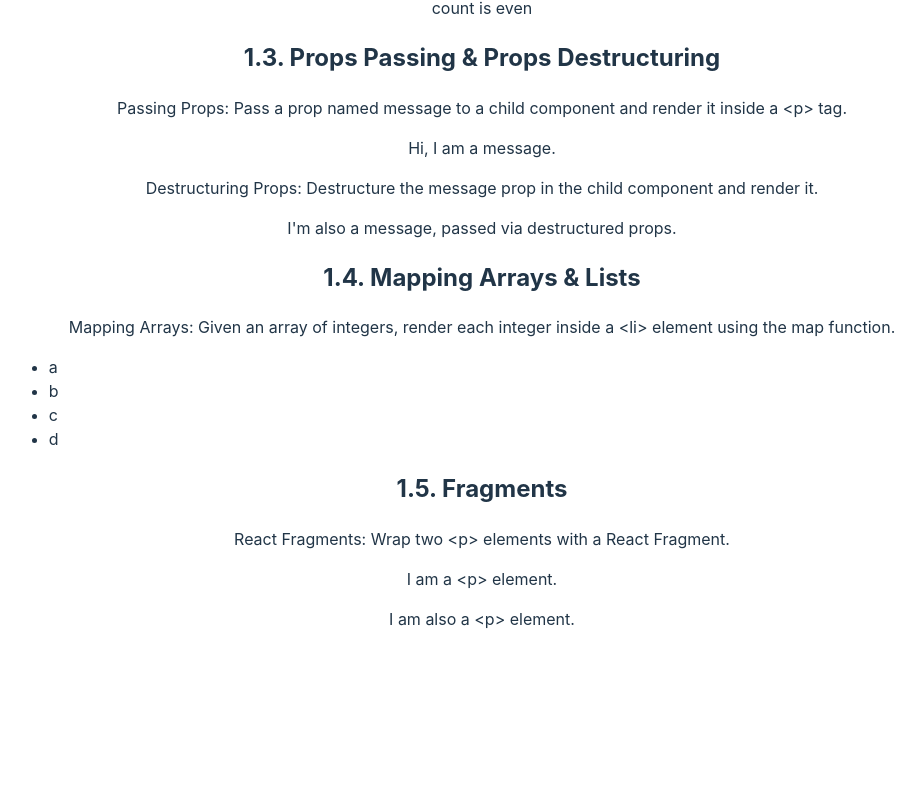
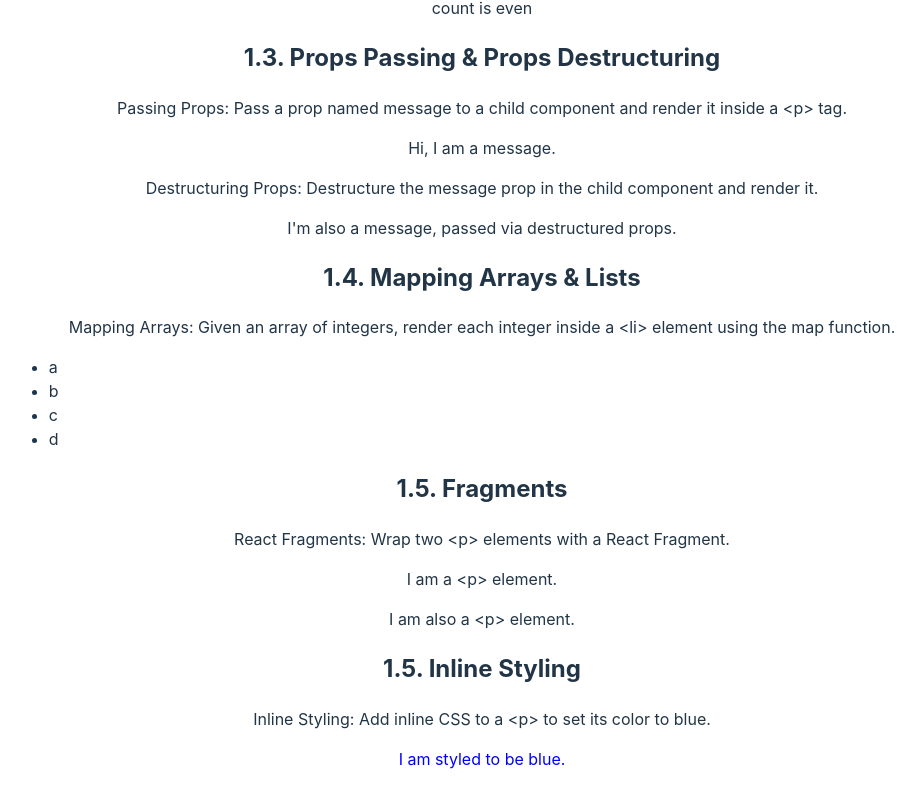
Before and after one commit to avidrucker/tiny-react-katas, a React (Vite) app: page / in a window 1280 px wide. Shown: the part 494-1301 px from the top of the page, without its empty margins (158-1079 px from the left). Before the commit the page ends 1177 px from the top, so only its background shows below. Built offline with nearby package versions, Linux system fonts and the light colour scheme.

Commit message:
add inline styling kata

```diff
--- a/src/App.jsx
+++ b/src/App.jsx
@@ -79,8 +79,9 @@ function App() {
 
 
 	    <section>
-		<h2></h2>
-		<p></p>
+		<h2>1.5. Inline Styling</h2>
+		<p>Inline Styling: Add inline CSS to a &lt;p&gt; to set its color to blue.</p>
+		<p style={{"color": "blue"}}>I am styled to be blue.</p>
 	    </section>
 
 
```
